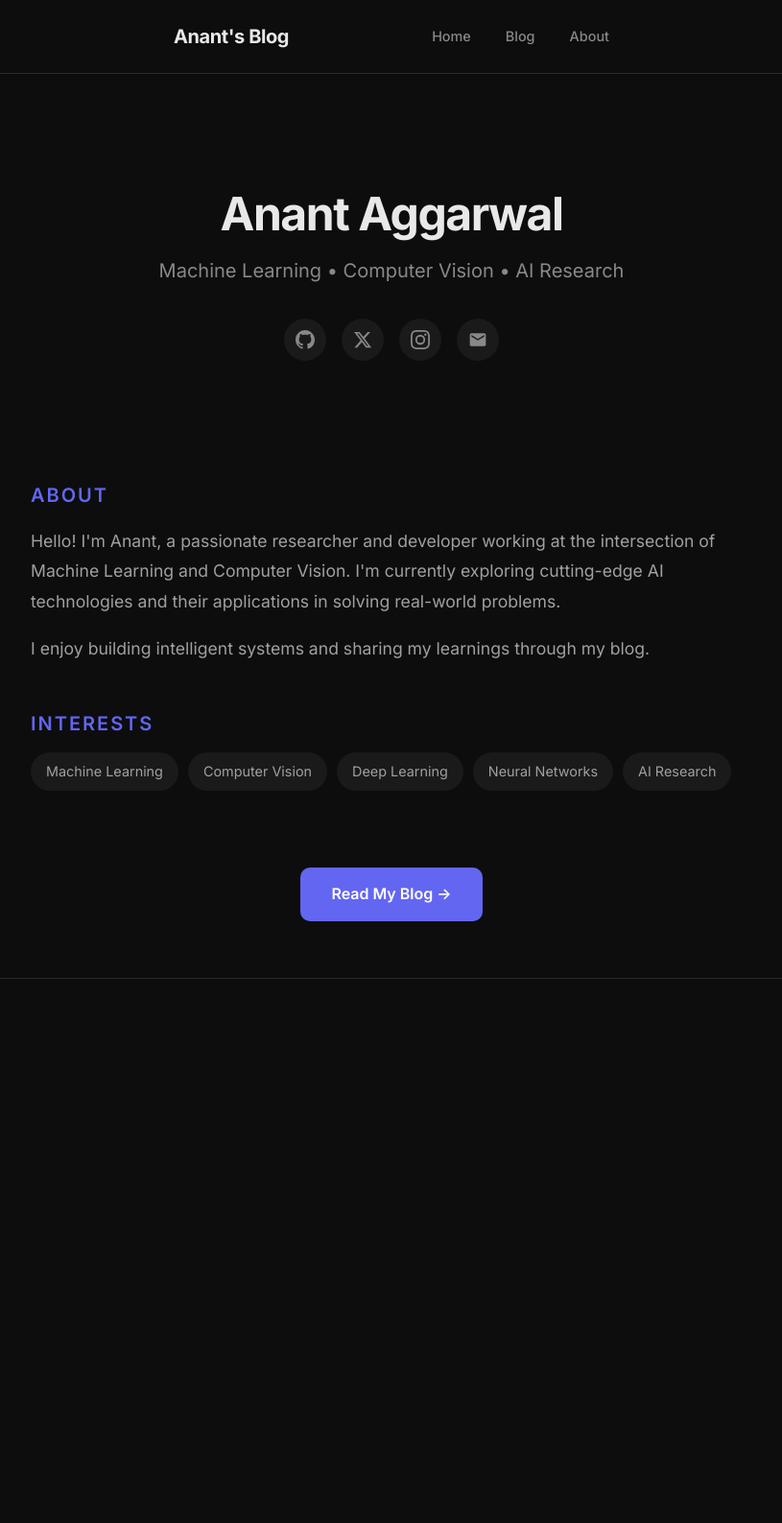
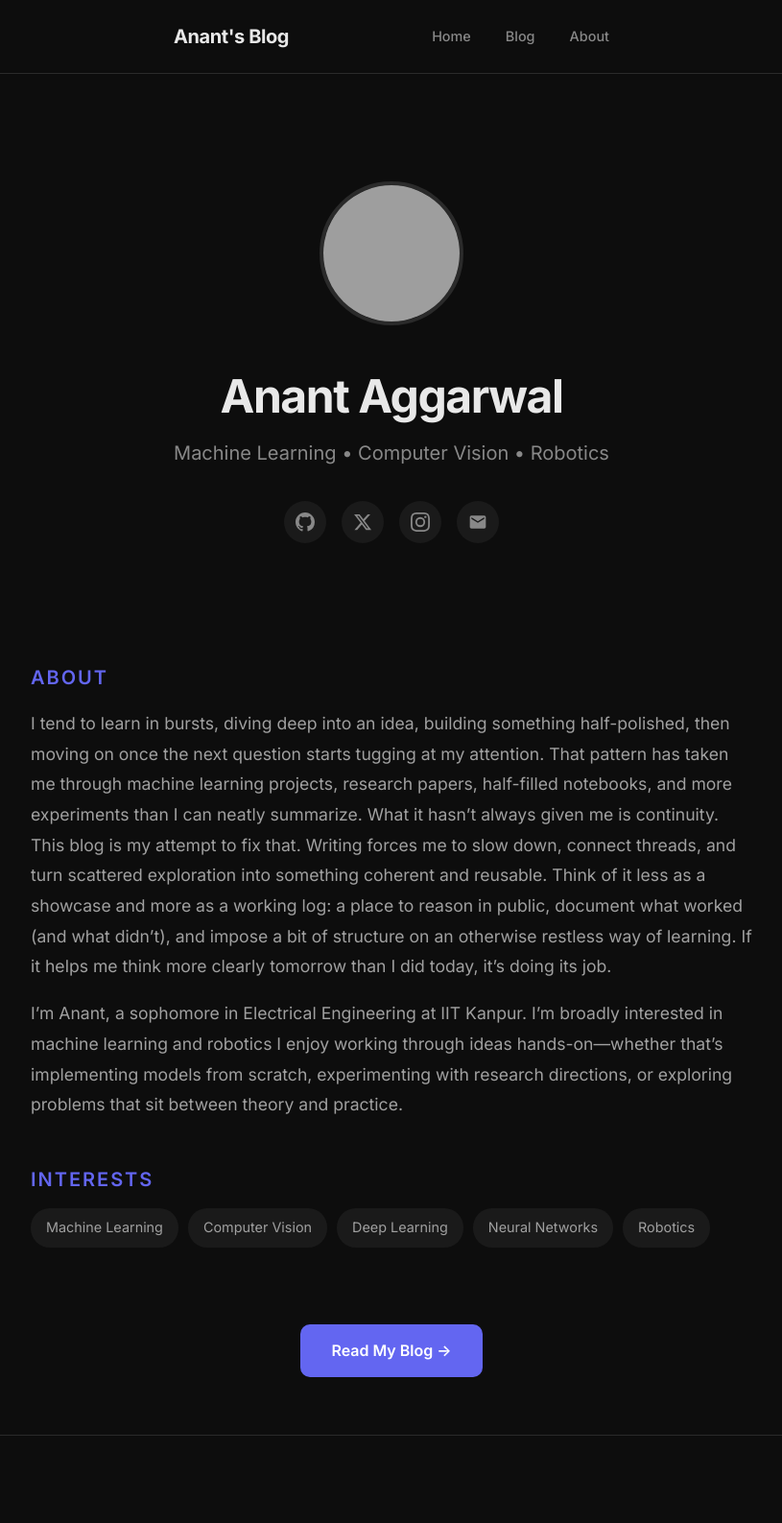
Before and after one commit to AnantAggarwal/AnantAggarwal.github.io, a Jekyll site: the page built from index.html, in a window 1280 px wide. Shown: the whole page at 96% size, without its empty margins (232-1047 px from the left). Built offline with Jekyll 4.4.1, drawn with Linux system fonts in a browser that asks for light colours; the list of posts is cut into pages by our own code; before the commit the page ends 1112 px from its top, so only the background shows below that; grey boxes are pictures that could not be loaded.

Commit message:
Changed landing page info

```diff
--- a/index.html
+++ b/index.html
@@ -4,10 +4,10 @@ layout: default
 
 <div class="profile-hero">
   <!-- Add your avatar image in /images/avatar.jpg -->
-  <!-- <img src="{{ site.baseurl }}/images/avatar.jpg" alt="Anant Aggarwal" class="profile-avatar"> -->
+  <img src="{{ site.baseurl }}/images/myself.jpg" alt="Anant Aggarwal" class="profile-avatar">
 
   <h1 class="profile-name">Anant Aggarwal</h1>
-  <p class="profile-tagline">Machine Learning • Computer Vision • AI Research</p>
+  <p class="profile-tagline">Machine Learning • Computer Vision • Robotics</p>
 
   <div class="profile-social">
     <a href="https://github.com/anantaggarwal" target="_blank" rel="noopener" title="GitHub">
@@ -40,12 +40,20 @@ layout: default
 <div class="profile-section">
   <h2>About</h2>
   <p>
-    Hello! I'm Anant, a passionate researcher and developer working at the intersection of Machine Learning and Computer
-    Vision. I'm currently exploring cutting-edge AI technologies and their applications in solving real-world problems.
+    I tend to learn in bursts, diving deep into an idea, building something half-polished, then moving on once the next
+    question starts tugging at my attention. That pattern has taken me through machine learning projects, research
+    papers, half-filled notebooks, and more experiments than I can neatly summarize. What it hasn’t always given me is
+    continuity. This blog is my attempt to fix that. Writing forces me to slow down, connect threads, and turn scattered
+    exploration into something coherent and reusable. Think of it less as a showcase and more as a working log: a place
+    to reason in public, document what worked (and what didn’t), and impose a bit of structure on an otherwise restless
+    way of learning. If it helps me think more clearly tomorrow than I did today, it’s doing its job.
   </p>
   <p>
     <!-- Add more about yourself here -->
-    I enjoy building intelligent systems and sharing my learnings through my blog.
+    I’m Anant, a sophomore in Electrical Engineering at IIT Kanpur. I’m broadly interested in machine learning and
+    robotics
+    I enjoy working through ideas hands-on—whether that’s implementing models from scratch, experimenting with research
+    directions, or exploring problems that sit between theory and practice.
   </p>
 </div>
 
@@ -56,7 +64,7 @@ layout: default
     <span class="profile-tag">Computer Vision</span>
     <span class="profile-tag">Deep Learning</span>
     <span class="profile-tag">Neural Networks</span>
-    <span class="profile-tag">AI Research</span>
+    <span class="profile-tag">Robotics</span>
   </div>
 </div>
 
```
Also changed, not shown: images/myself.jpeg (added).
